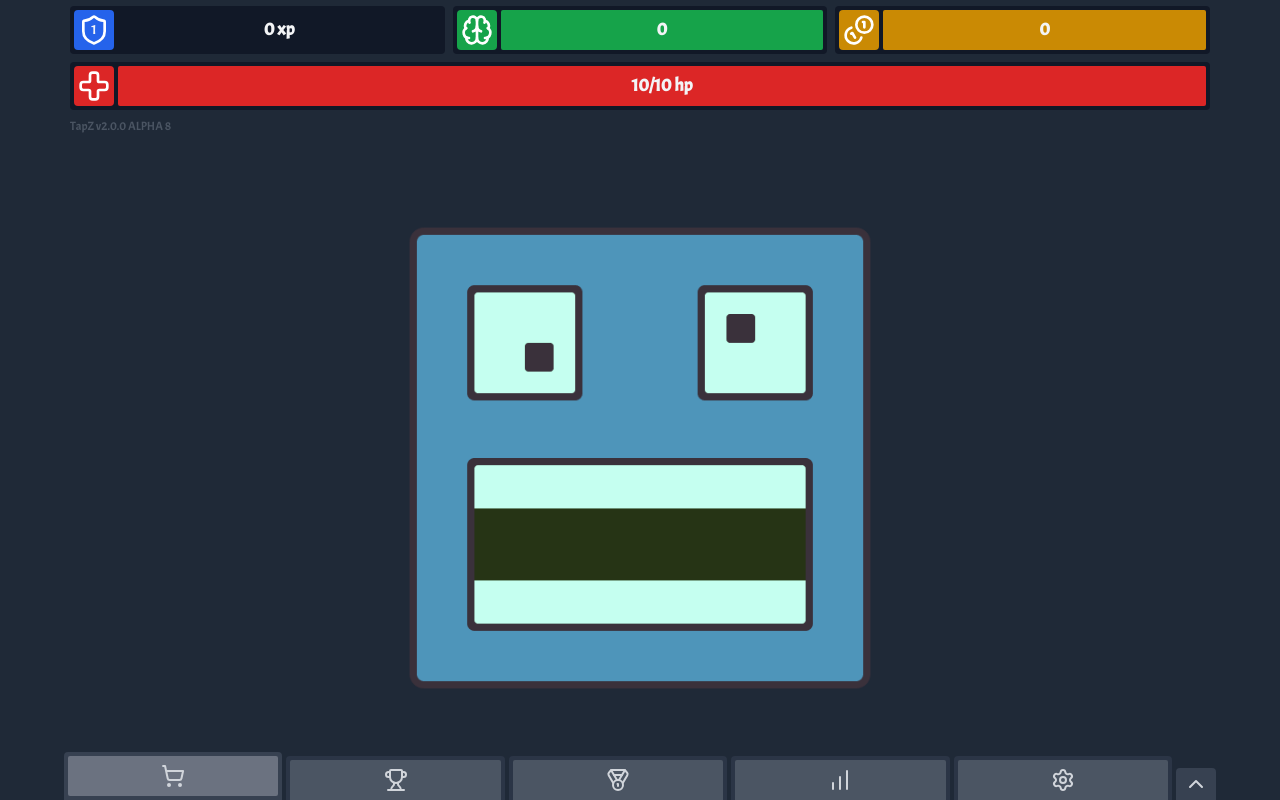
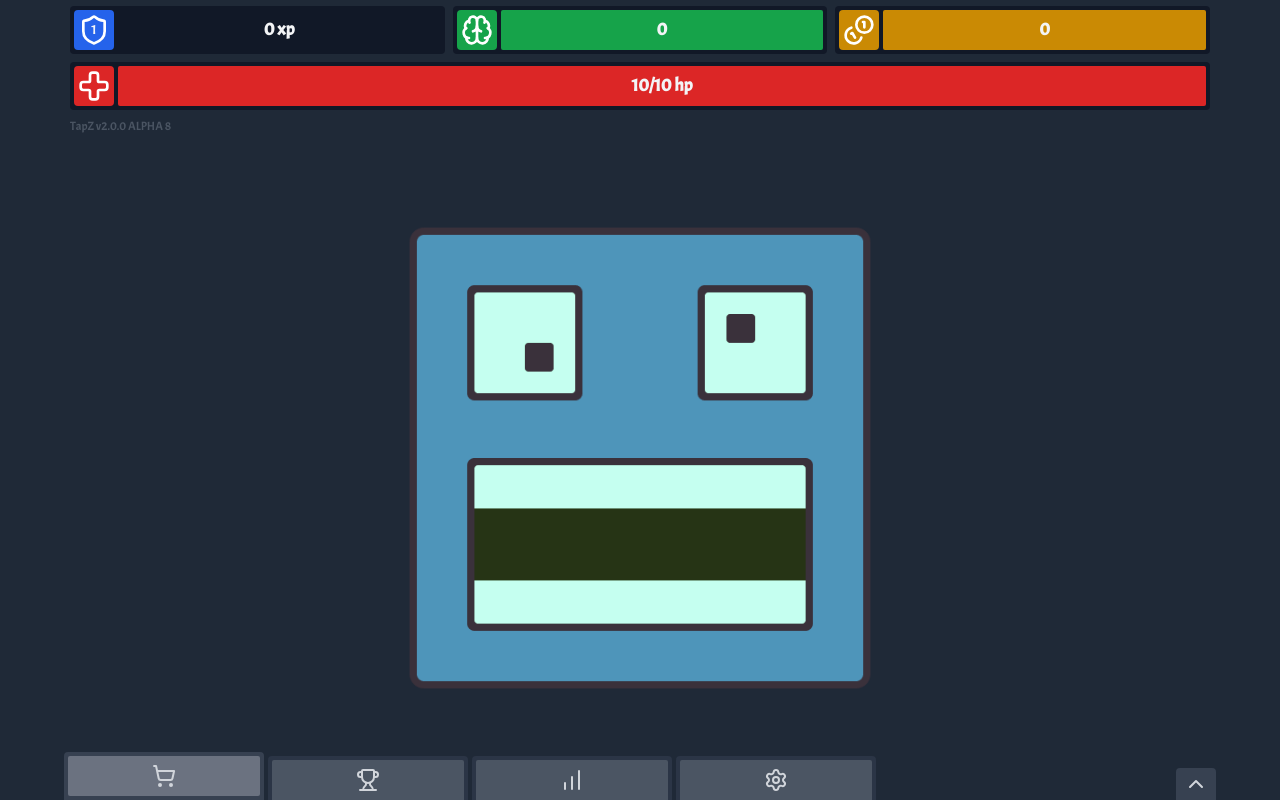
Before and after one commit to wsngamerz/TapZ-Incremental, a SvelteKit app: page /game in a window 1280 px wide. Built offline with nearby package versions, Linux system fonts and the light colour scheme.

Commit message:
feat: hid leaderboards page, limited tab width and altered height of slideout

```diff
--- a/src/components/slideout.svelte
+++ b/src/components/slideout.svelte
@@ -2,7 +2,6 @@
   import {
     BarChartIcon,
     ChevronDownIcon,
-    MedalIcon,
     SettingsIcon,
     ShoppingCartIcon,
     TrophyIcon
@@ -49,9 +48,9 @@
       <TabButton on:click={() => setActiveTab(Tabs.Achievements)}
                  active={activeTab === Tabs.Achievements}
                  icon={TrophyIcon} />
-      <TabButton on:click={() => setActiveTab(Tabs.Leaderboards)}
-                 active={activeTab === Tabs.Leaderboards}
-                 icon={MedalIcon} />
+<!--      <TabButton on:click={() => setActiveTab(Tabs.Leaderboards)}-->
+<!--                 active={activeTab === Tabs.Leaderboards}-->
+<!--                 icon={MedalIcon} />-->
       <TabButton on:click={() => setActiveTab(Tabs.Stats)}
                  active={activeTab === Tabs.Stats}
                  icon={BarChartIcon} />
@@ -59,12 +58,14 @@
                  active={activeTab === Tabs.Settings}
                  icon={SettingsIcon} />
 
-      <button on:click={toggleSlideout} class="bg-gray-700 rounded rounded-b-none px-2 py-1">
-        <ChevronDownIcon class={`text-gray-300 transition-transform duration-200 ease-in-out ${!slideoutOpen && "rotate-180"}`}/>
-      </button>
+      <div class="flex-grow flex justify-end">
+        <button on:click={toggleSlideout} class="bg-gray-700 rounded rounded-b-none px-2 py-1">
+          <ChevronDownIcon class={`text-gray-300 transition-transform duration-200 ease-in-out ${!slideoutOpen && "rotate-180"}`}/>
+        </button>
+      </div>
     </div>
 
-    <div class="bg-gray-700 p-2 h-96">
+    <div class="bg-gray-700 p-2 h-[min(50vh,32rem)]">
       {#if activeTab === Tabs.Shop}
         <ShopScreen />
       {:else if activeTab === Tabs.Achievements}
--- a/src/components/tab-button.svelte
+++ b/src/components/tab-button.svelte
@@ -5,7 +5,7 @@ export let active = false;
 export let icon: ComponentType | undefined = undefined;
 </script>
 
-<button on:click class={`flex-grow p-1 rounded rounded-b-none transition-all duration-200 ${active ? "bg-gray-700" : "bg-[#2B3546] pb-0"}`}>
+<button on:click class={`flex-grow p-1 rounded max-w-[200px] rounded-b-none transition-all duration-200 ${active ? "bg-gray-700" : "bg-[#2B3546] pb-0"}`}>
   <span class={`flex items-center justify-center transition-all duration-200 ${active ? "bg-gray-500" : "bg-gray-600 rounded-b-none"} p-2 rounded-sm`}>
     <svelte:component this={icon} class="text-gray-300" />
   </span>
```
